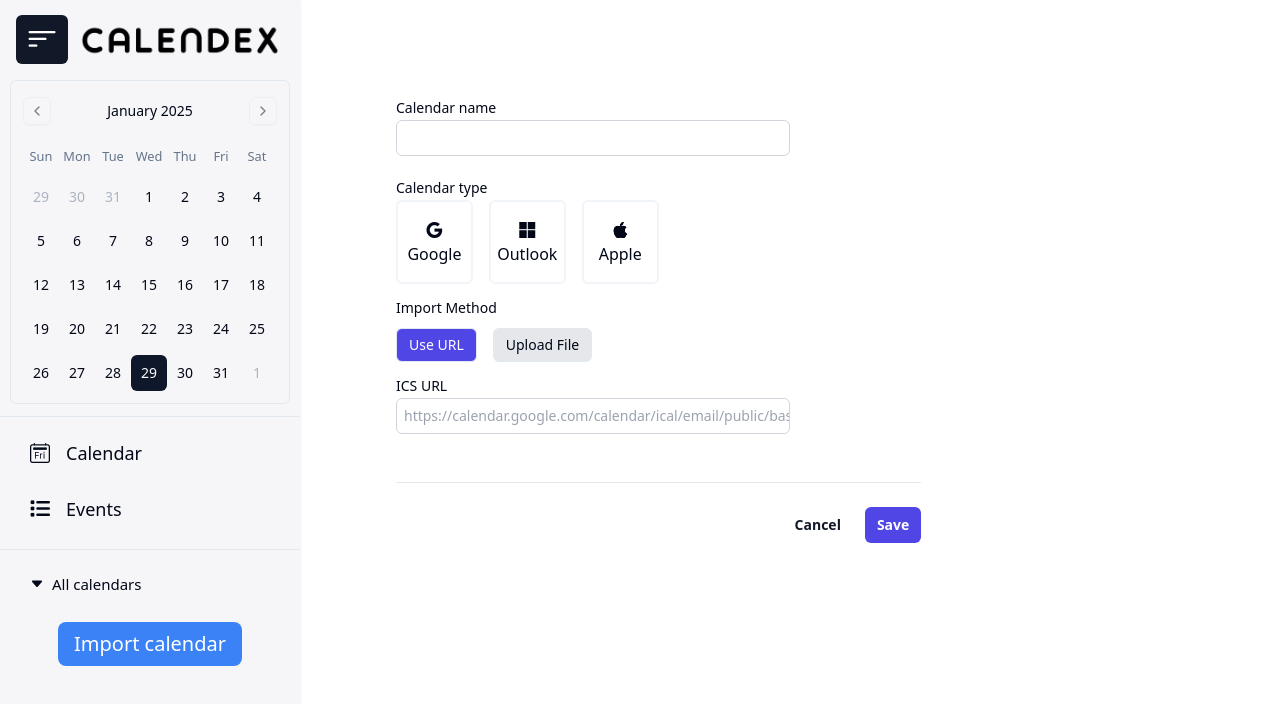
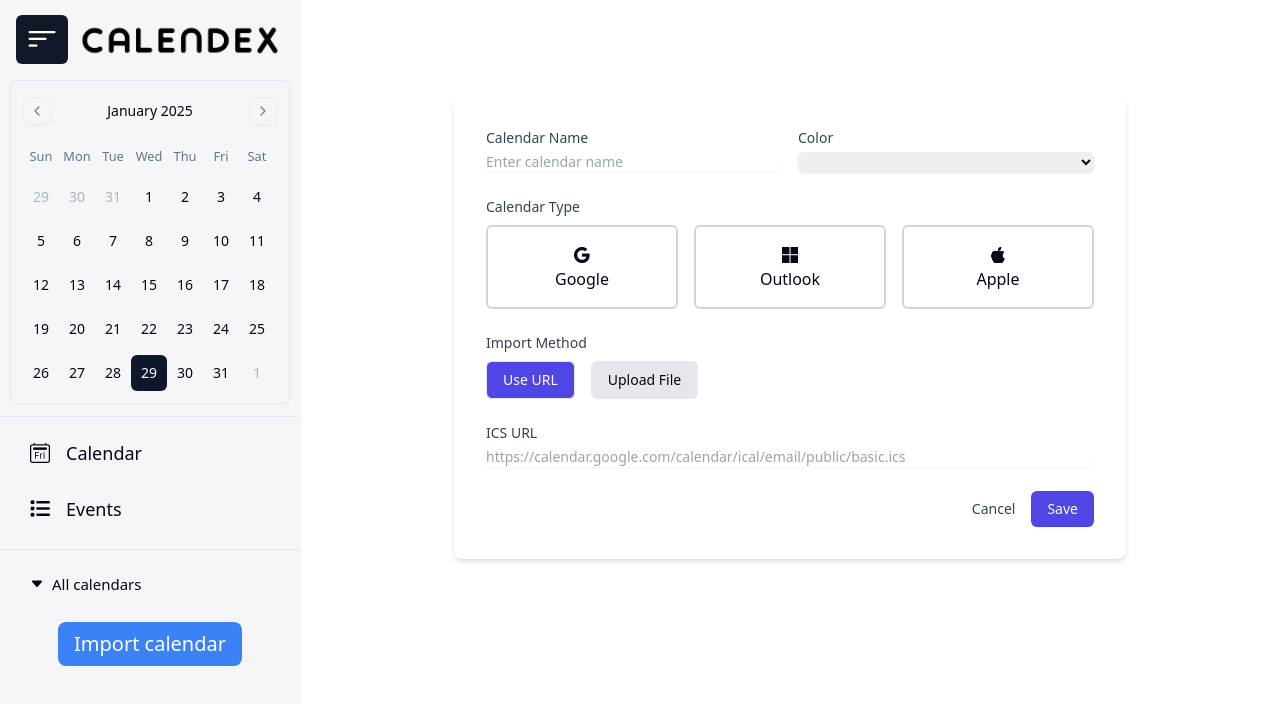
Before and after one commit to danielilievskii/calendex, a Vue app: page /calendar-import in a window 1280 px wide. Shown: the top 704 px of the page. Built offline with nearby package versions, Linux system fonts and the light colour scheme.

Commit message:
Refactor ImportCalendar component for improved layout and styling

```diff
--- a/src/components/ImportCalendar.vue
+++ b/src/components/ImportCalendar.vue
@@ -1,42 +1,42 @@
 <template>
-  <form @submit.prevent="handleSubmit" class="w-2/3">
-    <div class="grid grid-cols-4 border-b border-gray-900/10 pb-12">
-      <div class="col-span-3">
-        <label for="name" class="block text-sm/6 font-medium">Calendar name</label>
-        <div class="rounded-md outline outline-1 -outline-offset-1 outline-gray-300 focus-within:outline-2 focus-within:outline-indigo-600">
-          <input v-model="calendarName" type="text" name="name" id="name" class="w-full py-1.5 pl-3 pr-3 placeholder:text-gray-400 focus:outline focus:outline-0 sm:text-sm/6" placeholder="" />
+  <form @submit.prevent="handleSubmit" class="max-w-2xl mx-auto p-4 sm:p-8 bg-white rounded-lg shadow-md">
+
+    <div class="mb-6 flex flex-col sm:flex-row gap-4">
+      <div class="w-full sm:w-1/2">
+        <label for="name" class="block text-sm font-medium text-gray-700">Calendar Name</label>
+        <input v-model="calendarName" type="text" name="name" id="name" class="mt-1 block w-full rounded-md border-gray-300 shadow-sm focus:border-indigo-500 focus:ring-indigo-500 sm:text-sm" placeholder="Enter calendar name" />
+      </div>
+
+      <div class="w-full sm:w-1/2">
+        <label for="color" class="block text-sm font-medium text-gray-700">Color</label>
+          <select v-model="calendarColor" id="color" class="mt-1 block w-full rounded-md border-gray-300 shadow-sm focus:border-indigo-500 focus:ring-indigo-500 sm:text-sm">
+            <option value="red">Red</option>
+            <option value="green">Green</option>
+            <option value="blue">Blue</option>
+          </select>
       </div>
     </div>
 
-      <div class="sm:col-span-2 mt-5">
-        <label for="card" class="block text-sm/6 font-medium">Calendar type</label>
-        <RadioGroup v-model="calendarType" default-value="card" class="grid grid-cols-3 gap-4">
+    <div class="mb-6">
+      <label class="block text-sm font-medium text-gray-700">Calendar Type</label>
+      <RadioGroup v-model="calendarType" default-value="google" class="mt-2 grid grid-cols-1 sm:grid-cols-3 gap-4">
         <div>
           <RadioGroupItem id="google" value="google" class="peer sr-only" />
-            <label
-                for="google"
-                class="flex flex-col items-center justify-between rounded-md border-2 border-muted bg-popover p-4 hover:bg-accent hover:text-accent-foreground peer-data-[state=checked]:border-primary [&:has([data-state=checked])]:border-primary"
-            >
+          <label for="google" class="flex flex-col items-center justify-between rounded-md border-2 border-gray-300 bg-white p-4 hover:bg-gray-50 peer-checked:border-indigo-500">
             <i class="bi bi-google"></i>
             Google
           </label>
         </div>
         <div>
-            <RadioGroupItem id="outlook" value="outlook" class="peer sr-only"/>
-            <label
-                for="outlook"
-                class="flex flex-col items-center justify-between rounded-md border-2 border-muted bg-popover p-4 hover:bg-accent hover:text-accent-foreground peer-data-[state=checked]:border-primary [&:has([data-state=checked])]:border-primary"
-            >
+          <RadioGroupItem id="outlook" value="outlook" class="peer sr-only" />
+          <label for="outlook" class="flex flex-col items-center justify-between rounded-md border-2 border-gray-300 bg-white p-4 hover:bg-gray-50 peer-checked:border-indigo-500">
             <i class="bi bi-microsoft"></i>
             Outlook
           </label>
         </div>
         <div>
           <RadioGroupItem id="apple" value="apple" class="peer sr-only" />
-            <label
-                for="apple"
-                class="flex flex-col items-center justify-between rounded-md border-2 border-muted bg-popover p-4 hover:bg-accent hover:text-accent-foreground peer-data-[state=checked]:border-primary [&:has([data-state=checked])]:border-primary"
-            >
+          <label for="apple" class="flex flex-col items-center justify-between rounded-md border-2 border-gray-300 bg-white p-4 hover:bg-gray-50 peer-checked:border-indigo-500">
             <i class="bi bi-apple"></i>
             Apple
           </label>
@@ -44,33 +44,27 @@
       </RadioGroup>
     </div>
 
-      <div class="sm:col-span-4 mt-3">
-        <span class="block text-sm/6 font-medium">Import Method</span>
-        <div class="flex gap-4 mt-2">
-          <button type="button" class="px-3 py-1.5 rounded-md border text-sm" :class="importMethod === 'url' ? 'bg-indigo-600 text-white' : 'bg-gray-200'" @click="importMethod = 'url'">Use URL</button>
-          <button type="button" class="px-3 py-1.5 rounded-md border text-sm" :class="importMethod === 'file' ? 'bg-indigo-600 text-white' : 'bg-gray-200'" @click="importMethod = 'file'">Upload File</button>
+    <div class="mb-6">
+      <span class="block text-sm font-medium text-gray-700">Import Method</span>
+      <div class="mt-2 flex flex-col sm:flex-row gap-4">
+        <button type="button" class="px-4 py-2 rounded-md border text-sm font-medium" :class="importMethod === 'url' ? 'bg-indigo-600 text-white' : 'bg-gray-200'" @click="importMethod = 'url'">Use URL</button>
+        <button type="button" class="px-4 py-2 rounded-md border text-sm font-medium" :class="importMethod === 'file' ? 'bg-indigo-600 text-white' : 'bg-gray-200'" @click="importMethod = 'file'">Upload File</button>
       </div>
     </div>
 
-      <div v-if="importMethod === 'url'" class="sm:col-span-3 mt-3">
-        <label for="icsUrl" class="block text-sm/6 font-medium">ICS URL</label>
-        <div class="rounded-md outline outline-1 -outline-offset-1 outline-gray-300 focus-within:outline-2 focus-within:outline-indigo-600">
-          <input v-model="calendarUrl" type="text" id="icsUrl" class="w-full py-1.5 pl-2  placeholder:text-gray-400 focus:outline-none sm:text-sm/6"
-                 placeholder="https://calendar.google.com/calendar/ical/email/public/basic.ics" />
-        </div>
+    <div v-if="importMethod === 'url'" class="mb-6">
+      <label for="icsUrl" class="block text-sm font-medium text-gray-700">ICS URL</label>
+      <input v-model="calendarUrl" type="text" id="icsUrl" class="mt-1 block w-full rounded-md border-gray-300 shadow-sm focus:border-indigo-500 focus:ring-indigo-500 sm:text-sm" placeholder="https://calendar.google.com/calendar/ical/email/public/basic.ics" />
     </div>
 
-      <div v-if="importMethod === 'file'" class="sm:col-span-3 mt-3">
-        <label for="iscFile" class="block text-sm/6 font-medium">ICS FILE</label>
-        <div class="">
-          <input ref="calendarFile" type="file" id="iscFile" class="rounded-md bg-white px-2.5 py-1.5 font-semibold hover:bg-gray-50" />
-        </div>
-      </div>
+    <div v-if="importMethod === 'file'" class="mb-6">
+      <label for="iscFile" class="block text-sm font-medium text-gray-700">ICS File</label>
+      <input ref="calendarFile" type="file" id="iscFile" class="mt-1 block w-full text-sm text-gray-500 file:mr-4 file:py-2 file:px-4 file:rounded-md file:border-0 file:text-sm file:font-semibold file:bg-indigo-50 file:text-indigo-600 hover:file:bg-indigo-100" />
     </div>
 
-    <div class="mt-6 flex items-center justify-end gap-x-6">
-      <button type="button" class="text-sm/6 font-semibold text-gray-900">Cancel</button>
-      <button type="submit" class="rounded-md bg-indigo-600 px-3 py-2 text-sm font-semibold text-white shadow-xs hover:bg-indigo-500">Save</button>
+    <div class="flex items-center justify-end gap-4">
+      <button type="button" class="text-sm font-medium text-gray-700" @click="resetForm">Cancel</button>
+      <button type="submit" class="px-4 py-2 rounded-md bg-indigo-600 text-sm font-medium text-white shadow-sm hover:bg-indigo-500">Save</button>
     </div>
   </form>
 </template>
```
Lines whose indentation alone changed are shown as unchanged.
